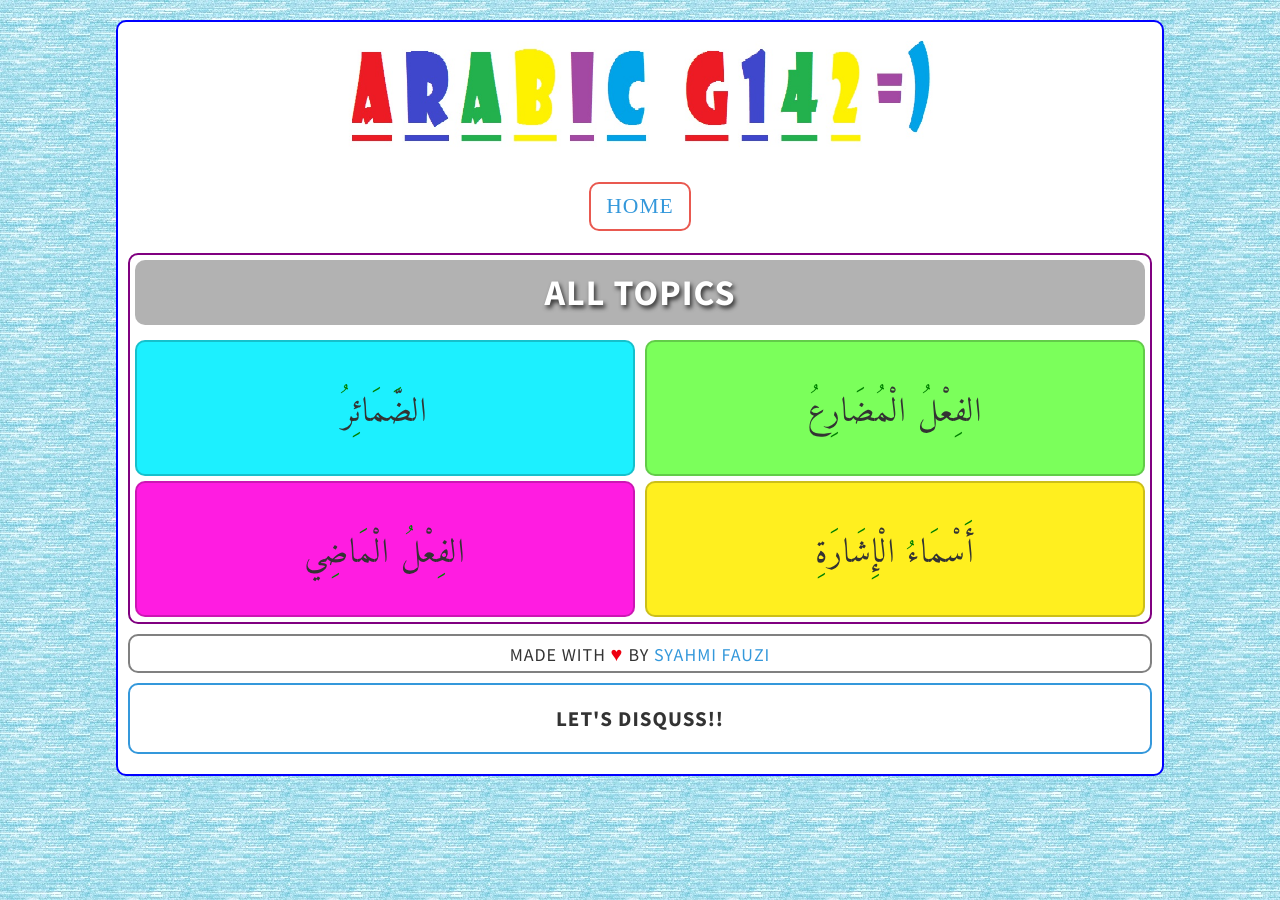
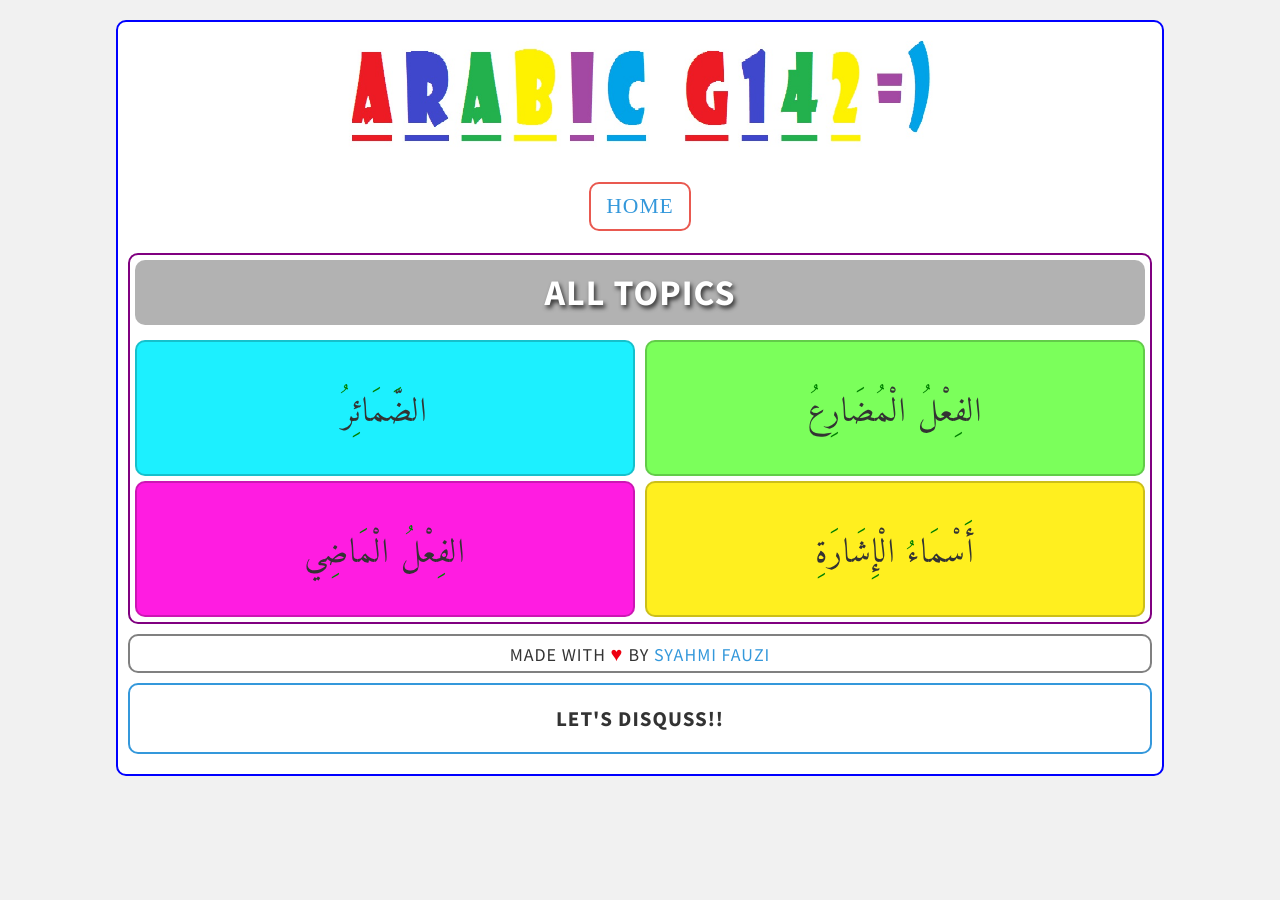
Before and after one commit to syahmifauzi/arabic, a Jekyll site: the page built from index.html, in a window 1280 px wide. Built offline with Jekyll 4.4.1, drawn with Linux system fonts in a browser that asks for light colours.

Commit message:
add smtg imptnt

```diff
--- a/_includes/jsLiquid.html
+++ b/_includes/jsLiquid.html
@@ -1,4 +1,4 @@
-{% if site.url and site.baseurl }} %}
+{% if page.url != {{ '' | prepend: site.baseurl | prepend: site.url }} %}
   <script>
     $(document).keydown(function(e){
       if (e.keyCode == 37) {
--- a/_layouts/default.html
+++ b/_layouts/default.html
@@ -5,18 +5,18 @@
     {% include head.html %}
 
   </head>
-  <body style="background-image: url('{{ '/' | prepend: site.baseurl | prepend: site.url }}assets/img/arab-bg.jpg');">
+  <body style="background-image: url('{{ '' | prepend: site.baseurl | prepend: site.url }}assets/img/arab-bg.jpg');">
 
     <div class="arabic-wrapper">
       {% include homepage/header.html %}
 
-      <div id="content"{% if page.url == '{{ '/' | prepend: site.baseurl | prepend: site.url }}' %} class="homepage"{% endif %}>
+      <div id="content"{% if page.url == '{{ '' | prepend: site.baseurl | prepend: site.url }}' %} class="homepage"{% endif %}>
         {{ content }}
       </div>
 
       {% include homepage/footer.html %}
 
-      {% if page.url != '{{ '/' | prepend: site.baseurl | prepend: site.url }}' %}
+      {% if page.url != '{{ '' | prepend: site.baseurl | prepend: site.url }}' %}
       <div class="disqus-wrapper">
         <h3>Let's Disquss!!</h3>
         {% include disqus-comments.html %}
```
